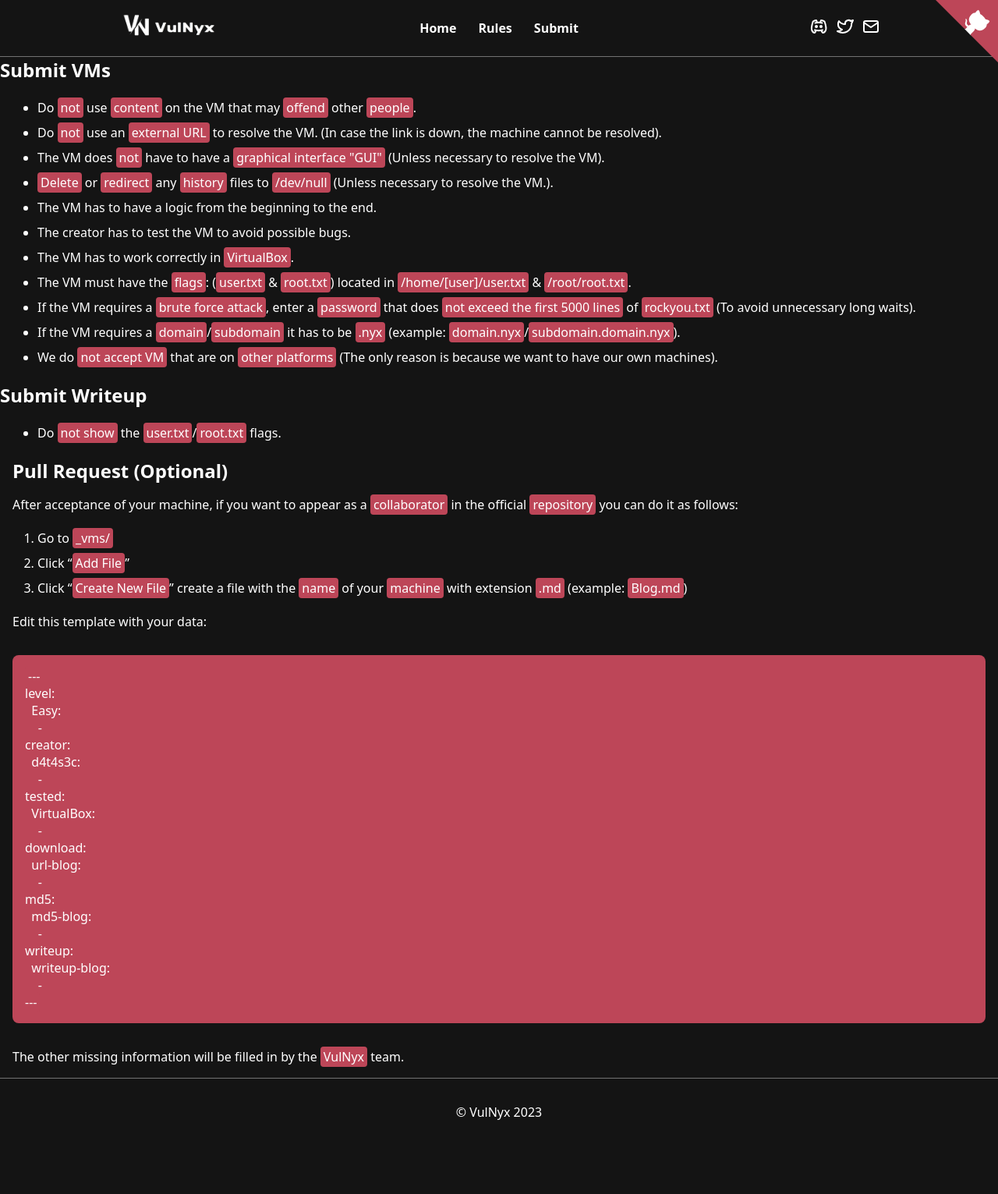
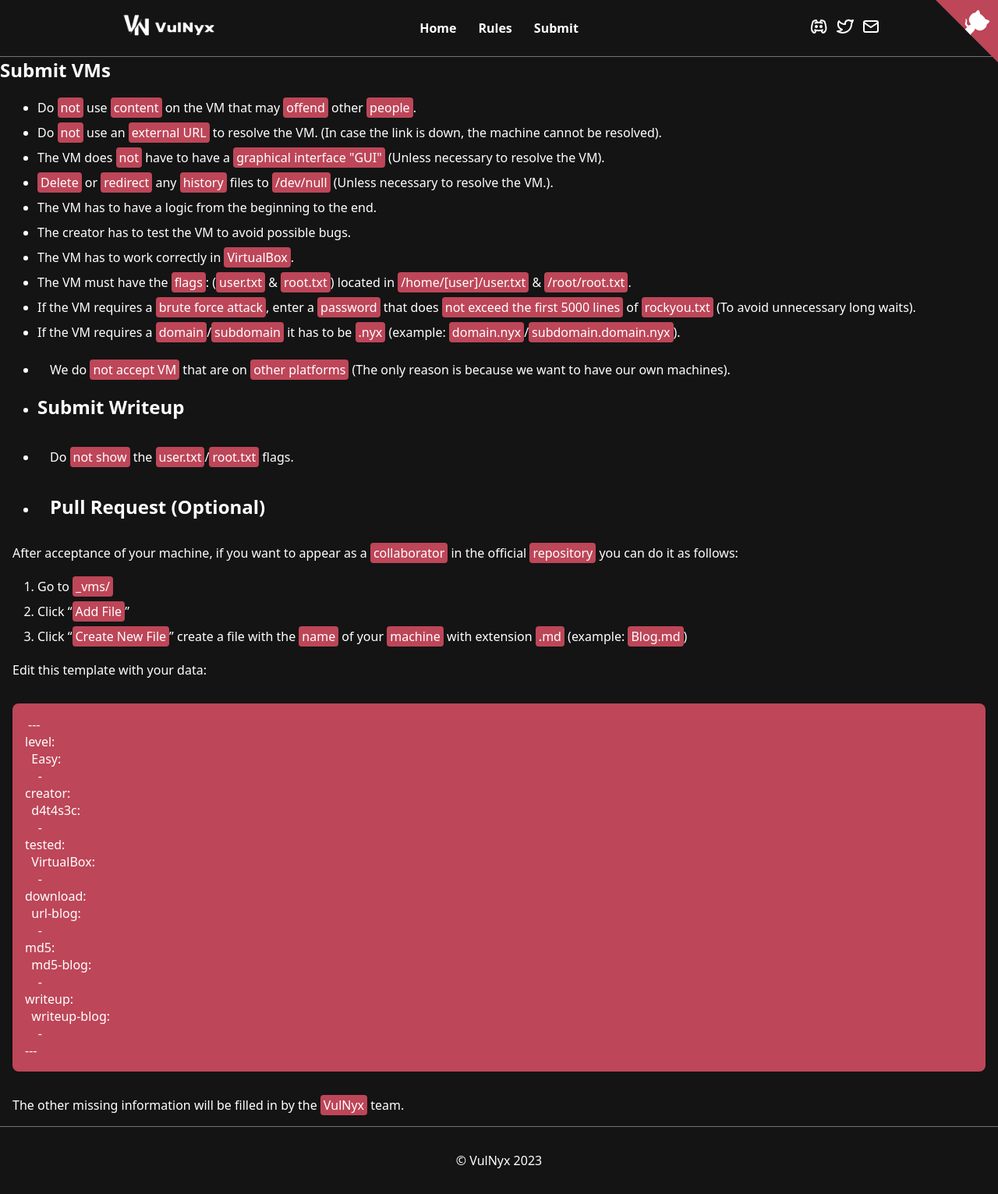
Before and after one commit to VulNyx/vulnyx, a Jekyll site: the page built from rules.md, in a window 1280 px wide. Shown: the whole page at 78% size. Built offline with Jekyll 4.4.1, drawn with Linux system fonts in a browser that asks for light colours; before the commit the page ends 1469 px from its top, so only the background shows below that.

```diff
--- a/rules.md
+++ b/rules.md
@@ -17,11 +17,11 @@ title: Rules
 - If the VM requires a `domain`/`subdomain` it has to be `.nyx` (example: `domain.nyx`/`subdomain.domain.nyx`).
 - We do `not accept VM` that are on `other platforms` (The only reason is because we want to have our own machines).
 
-## Submit Writeup
+- ## Submit Writeup
 
 - Do `not show` the `user.txt`/`root.txt` flags.
 
-## Pull Request (Optional)
+- ## Pull Request (Optional)
 
 After acceptance of your machine, if you want to appear as a <a href="https://github.com/vulnyx/vulnyx.github.io/graphs/contributors" target="_blank">`collaborator`</a> in the official <a href="https://github.com/VulNyx/vulnyx.github.io" target="_blank">`repository`</a> you can do it as follows:
 
```
